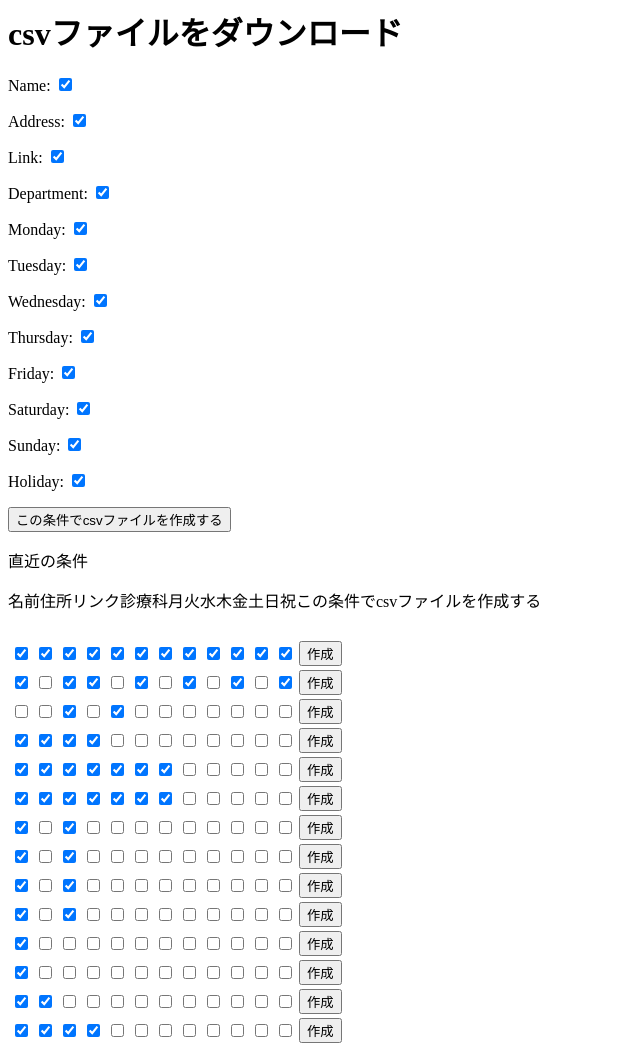
After one commit to n2jjq/clinic, a Django app: template templates/top.html in a window 1280 px wide. The commit adds this page. Shown: the whole page, without its empty margins (0-640 px from the left). Run offline with Django 3.2, Linux system fonts and the light colour scheme; the template is opened without the code that fills it: values that come from a table or form of the project are taken from there, others are empty; data comes from the database, SQL or seed files in the repository.

```diff
--- a/clinic_scraping/views.py
+++ b/clinic_scraping/views.py
@@ -78,7 +78,7 @@ def scraping(request):
         form = ConditionForm()
     conditions = Condition.objects.order_by('-id')[:5]
 
-    return render(request ,'test.html',{'conditions':conditions, "form":form})
+    return render(request ,'top.html',{'conditions':conditions, "form":form})
 
 def download_csv(request, pk):
     if request.method == 'POST':
--- a/templates/download_csv.html
+++ b/templates/download_csv.html
@@ -6,6 +6,7 @@
         <link rel="stylesheet" href="{% static 'css/index.css' %}">
     </head>
     <body>
+        <h1>作成したcsvのダウンロード</h1>
         <form method="POST">{% csrf_token %}
             <button type="submit" name="download">download</button>
             <button type="submit" name="back">back</button>
--- /dev/null
+++ b/templates/top.html
@@ -0,0 +1,54 @@
+{% load static %}
+<html>
+    <head>
+        <meta charset="UTF-8">
+        <meta name="viewport" content="width=device-width, initial-scale=1.0">
+        <link rel="stylesheet" href="{% static 'css/index.css' %}">
+    </head>
+    <body>
+        <h1>csvファイルをダウンロード</h1>
+        <form method="POST">{% csrf_token %}
+            {{ form.as_p }}
+            <button type="submit" name="create">この条件でcsvファイルを作成する</button>
+        </form>
+        <p>直近の条件</p>
+        <table>
+            <thead>
+                <tr>名前</tr>
+                <tr>住所</tr>
+                <tr>リンク</tr>
+                <tr>診療科</tr>
+                <tr>月</tr>
+                <tr>火</tr>
+                <tr>水</tr>
+                <tr>木</tr>
+                <tr>金</tr>
+                <tr>土</tr>
+                <tr>日</tr>
+                <tr>祝</tr>
+                <tr>この条件でcsvファイルを作成する</tr>
+            </thead>
+            {% for condition in conditions %}
+            <tbody>
+                <form method="POST">
+                    {% csrf_token %}
+                    <td><label><input type='checkbox', id='name', name='name', {% if condition.name %}checked{% endif %}></label></td>
+                    <td><label><input type='checkbox', id='address', name='address', {% if condition.address %}checked{% endif %}></label></td>
+                    <td><label><input type='checkbox', id='link', name='link', {% if condition.link %}checked{% endif %}></label></td>
+                    <td><label><input type='checkbox', id='department', name='department', {% if condition.department %}checked{% endif %}></label></td>
+                    <td><label><input type='checkbox', id='monday', name='monday', {% if condition.monday %}checked{% endif %}></label></td>
+                    <td><label><input type='checkbox', id='tuesday', name='tuesday', {% if condition.tuesday %}checked{% endif %}></label></td>
+                    <td><label><input type='checkbox', id='wednesday', name='wednesday', {% if condition.wednesday %}checked{% endif %}></label></td>
+                    <td><label><input type='checkbox', id='thursday', name='thursday', {% if condition.thursday %}checked{% endif %}></label></td>
+                    <td><label><input type='checkbox', id='friday', name='friday', {% if condition.friday %}checked{% endif %}></label></td>
+                    <td><label><input type='checkbox', id='saturday', name='saturday', {% if condition.saturday %}checked{% endif %}></label></td>
+                    <td><label><input type='checkbox', id='sunday', name='sunday', {% if condition.sunday %}checked{% endif %}></label></td>
+                    <td><label><input type='checkbox', id='holiday', name='holiday', {% if condition.holiday %}checked{% endif %}></label></td>
+                    <input type="hidden" name="id" value="{{ condition.id }}">
+                    <td><input type="submit" value="作成" name="past"></td>
+                </form>
+            </tbody>
+            {% endfor%}
+        </table>
+    </body>
+</html>
```
